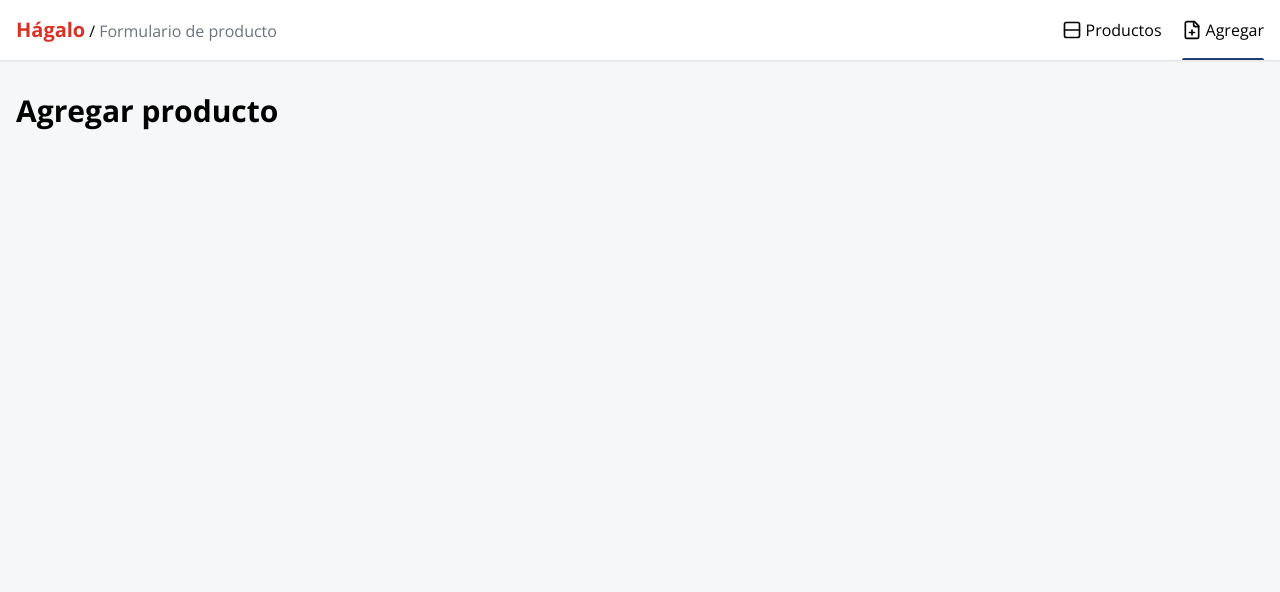
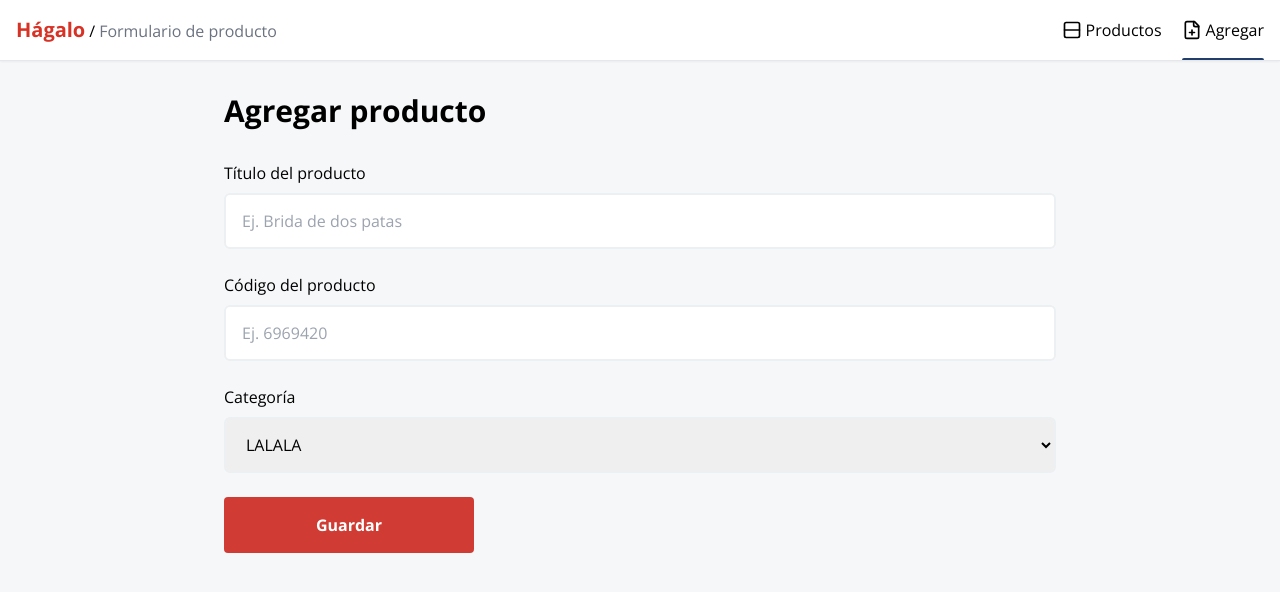
Before and after one commit to jesusrobot0/hagalo-codes-table, a Next.js app: page /new in a window 1280 px wide. Shown: the top 592 px of the page. Built offline with nearby package versions, Linux system fonts and the light colour scheme.

Commit message:
Add the basic structure of the product registration form

```diff
--- a/src/app/new/page.tsx
+++ b/src/app/new/page.tsx
@@ -1,9 +1,12 @@
-import { TitlePage } from "@/components";
+import { Form, TitlePage } from "@/components";
 
 export default function NewProductPage() {
   return (
-    <>
-      <TitlePage title="Agregar producto" />
-    </>
+    <div className="flex justify-center">
+      <div className="w-2/3">
+        <TitlePage title="Agregar producto" />
+        <Form />
+      </div>
+    </div>
   );
 }
--- /dev/null
+++ b/src/components/form/Form.tsx
@@ -0,0 +1,42 @@
+"use client";
+
+export function Form() {
+  return (
+    <form className="">
+      <label className="mb-6 flex flex-col gap-2">
+        Título del producto
+        <input
+          type="text"
+          placeholder="Ej. Brida de dos patas"
+          className="h-14 px-4 text-x border-2 border-[#edf0f3] rounded-md"
+        />
+      </label>
+
+      <label className="mb-6 flex flex-col gap-2">
+        Código del producto
+        <input
+          type="text"
+          placeholder="Ej. 6969420"
+          className="h-14 px-4 text-x border-2 border-[#edf0f3] rounded-md"
+        />
+      </label>
+
+      <label className="mb-6 flex flex-col gap-2">
+        Categoría
+        <select className="h-14 px-4 text-x border-2 border-[#edf0f3] rounded-md">
+          <option value="">LALALA</option>
+          <option value="">LALALA</option>
+          <option value="">LALALA</option>
+          <option value="">LALALA</option>
+        </select>
+      </label>
+
+      <button
+        type="submit"
+        className="w-[250px] py-4 rounded font-bold text-white bg-[#d03c34] hover:bg-[#d6524b]"
+      >
+        Guardar
+      </button>
+    </form>
+  );
+}
--- a/src/components/index.tsx
+++ b/src/components/index.tsx
@@ -2,3 +2,4 @@ export { Navbar } from "./navbar/Navbar";
 export { NavbarItem } from "./navbar-item/NavbarItem";
 export { TitlePage } from "./title-page/TitlePage";
 export { YouAreHere } from "./you-are-here/YouAreHere";
+export { Form } from "./form/Form";
```
